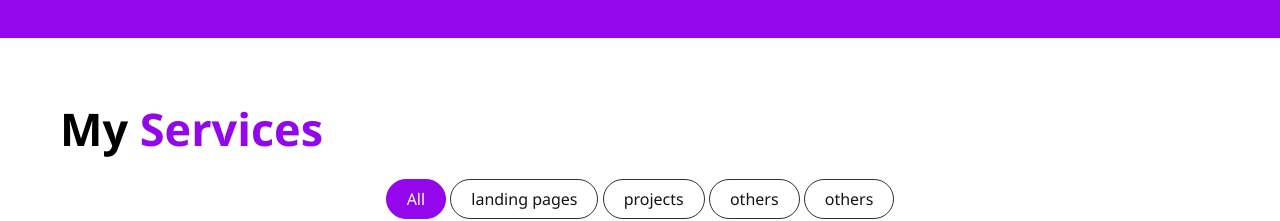
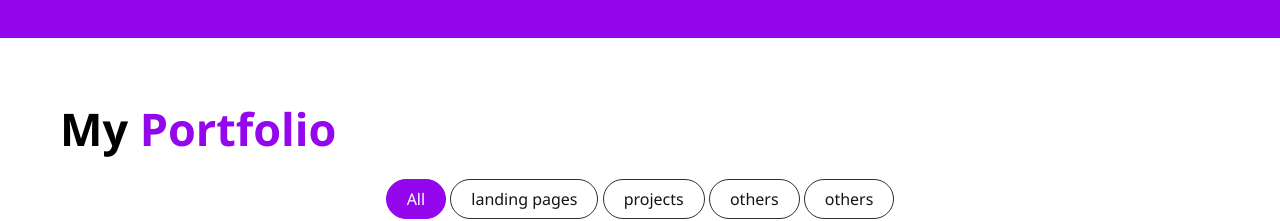
Before and after one commit to mazin-goub/Portfolio0, a plain HTML site: page index.html in a window 1280 px wide. Shown: the part 1929-2150 px from the top of the page. Drawn offline with Linux system fonts and the light colour scheme.

Commit message:
Update index.html

```diff
--- a/index.html
+++ b/index.html
@@ -168,7 +168,7 @@
 
     <section class="portfolio" id="portfolio">
         <div class="p-title">
-            <h1 class="title">My <span class="specific-3">Services</span></h1>
+            <h1 class="title">My <span class="specific-3">Portfolio</span></h1>
         </div>
         <center class="filter">
             <button class="hire active filter-btn">All</button>
```
